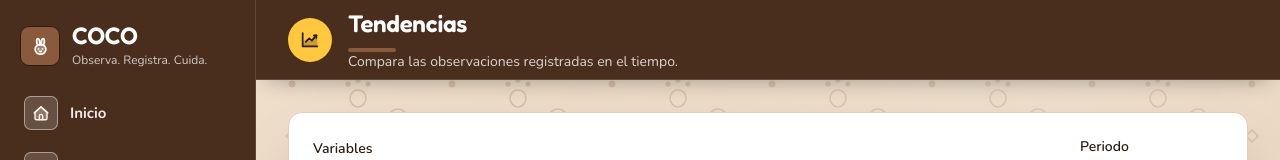
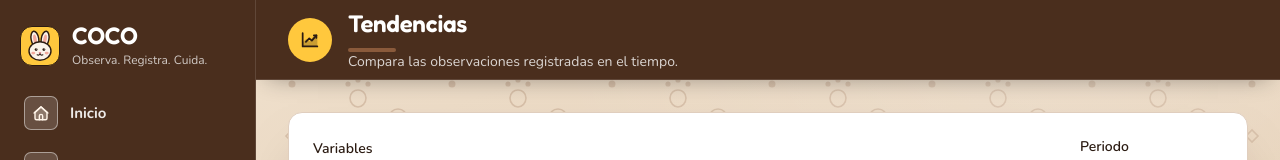
Before and after one commit to VictoriaArteaga/COCO, a Next.js app in the folder web/: page /trends in a window 1280 px wide. Shown: the top 160 px of the page. Built offline with nearby package versions, Linux system fonts and the light colour scheme; no server answers.

Commit message:
feat(web): usa el logo nuevo en la barra lateral, el selector y el perfil

```diff
--- a/web/app/profile/page.tsx
+++ b/web/app/profile/page.tsx
@@ -4,6 +4,7 @@ import { getServerPrefs } from '@/lib/i18n/server'
 import type { HabitRecord, HabitType, PaginatedResponse, Rabbit } from '@/types'
 import { HABIT_TYPE_INFO } from '@/types'
 import { HABIT_ICON, Icon, IconTile, type IconName } from '@/components/atoms/Icon'
+import { Logo } from '@/components/atoms/Logo'
 import { PageHeader } from '@/components/organisms/PageHeader'
 import { RenameRabbitForm } from '@/components/organisms/RenameRabbitForm'
 import { CreateRabbitForm } from '@/components/organisms/CreateRabbitForm'
@@ -82,7 +83,7 @@ export default async function ProfilePage() {
               const last = lastOf(own)
               return (
                 <li key={rabbit.id} className="flex flex-col gap-4 rounded-xl border border-line bg-surface p-4 sm:flex-row sm:items-center">
-                  <IconTile name="rabbit" size={56} />
+                  <Logo size={56} />
                   <div className="min-w-0 flex-1">
                     <div className="flex flex-wrap items-center gap-2">
                       <h3 className="truncate font-display text-lg font-semibold text-text">{rabbit.name}</h3>
--- a/web/components/molecules/RabbitSelector.tsx
+++ b/web/components/molecules/RabbitSelector.tsx
@@ -1,5 +1,5 @@
 import type { Rabbit } from '@/types'
-import { IconTile } from '@/components/atoms/Icon'
+import { Logo } from '@/components/atoms/Logo'
 import { getServerPrefs } from '@/lib/i18n/server'
 
 interface RabbitSelectorProps {
@@ -31,7 +31,7 @@ export async function RabbitSelector({ rabbits = [], selected, onSelect }: Rabbi
   if (rabbits.length <= 1) {
     return (
       <div className="flex items-center gap-2">
-        <IconTile name="rabbit" size={36} />
+        <Logo size={36} />
         <span className="font-semibold">{current.name}</span>
       </div>
     )
--- a/web/components/organisms/Sidebar.tsx
+++ b/web/components/organisms/Sidebar.tsx
@@ -6,6 +6,7 @@ import { usePathname } from 'next/navigation'
 import { LogoutButton } from '@/components/auth/LogoutButton'
 import { cn } from '@/lib/utils/cn'
 import { Icon, IconTile, TILE, type IconName } from '@/components/atoms/Icon'
+import { Logo } from '@/components/atoms/Logo'
 import { usePrefs } from '@/lib/i18n/PreferencesProvider'
 import type { Dictionary } from '@/lib/i18n/dictionaries'
 
@@ -49,7 +50,7 @@ export function Sidebar() {
       {/* Marca + botón de menú (móvil) */}
       <div className="flex items-center justify-between gap-3 px-4 py-3 md:mb-2 md:justify-center md:px-3 md:pt-6 xl:justify-start xl:px-5">
         <div className="flex items-center gap-3">
-          <IconTile name="rabbit" size={40} />
+          <Logo size={40} />
           <div className="md:hidden xl:block">
             <span className="block font-display text-2xl font-semibold leading-none text-white">COCO</span>
             <span className="mt-1 block text-xs text-white/75">{t.brand.tagline}</span>
```
